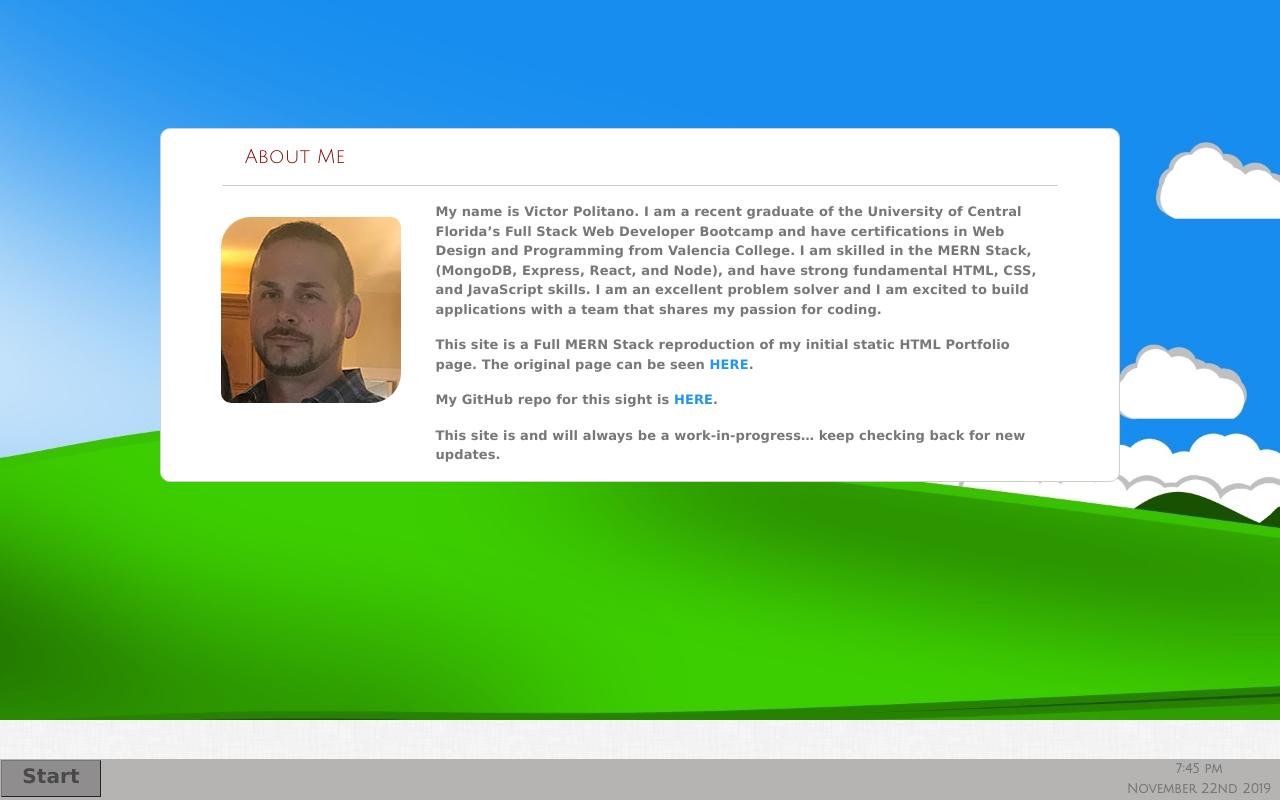
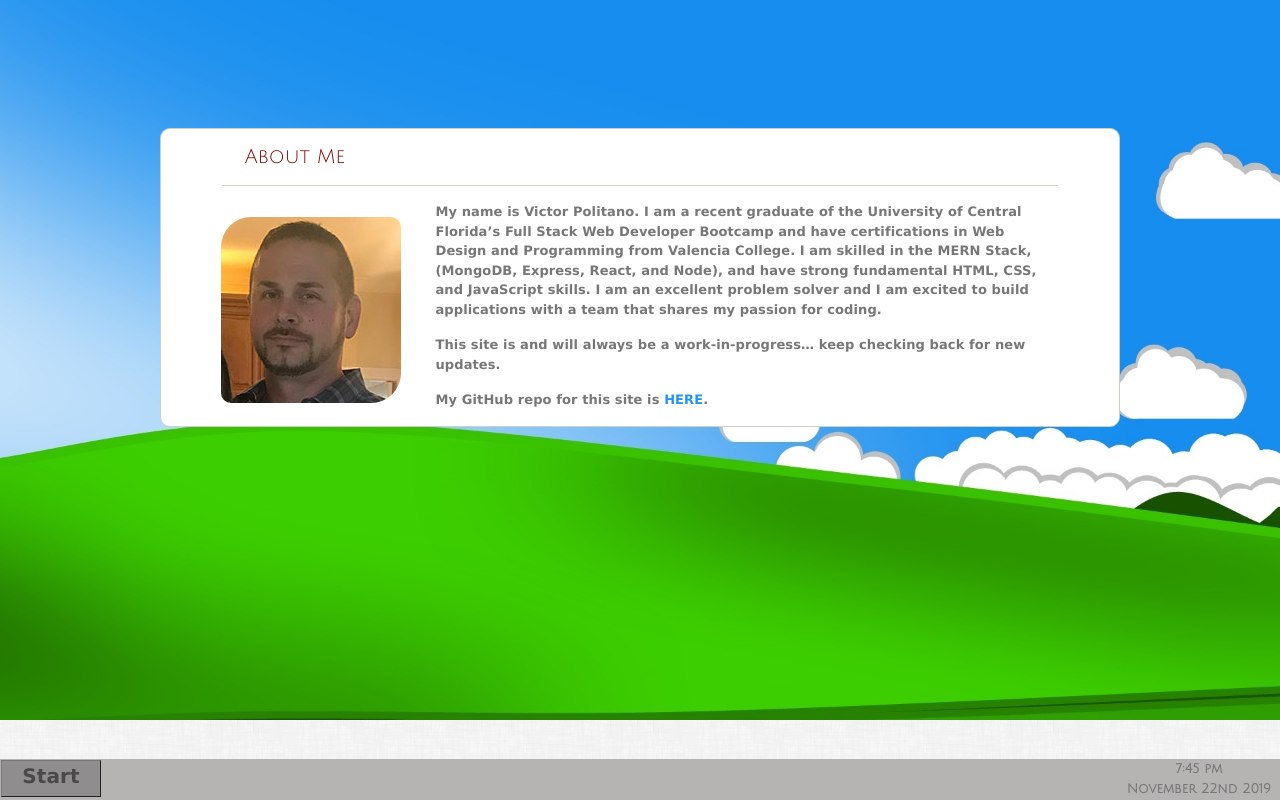
Before and after one commit to viant3/reactportfolio, a React (Create React App) app in the folder client/: page /#/ in a window 1280 px wide. Built offline with nearby package versions, Linux system fonts and the light colour scheme.

Commit message:
added text to About component

```diff
--- a/client/src/components/About/index.js
+++ b/client/src/components/About/index.js
@@ -25,15 +25,12 @@ function About() {
                         CSS, and JavaScript skills. I am an excellent problem solver and I am excited to build applications with
                         a team that shares my passion for coding.
                                        </p>
-                    <p>
-                        This site is a Full MERN Stack reproduction of my initial static HTML Portfolio page. The original page
-                            can be seen <a target="_blank" rel="noopener noreferrer" href="https://viant3.github.io/Portfolio/">HERE</a>.
-                                          </p>
-                    <p> My GitHub repo for this sight is <a target="_blank" rel="noopener noreferrer" href="https://github.com/viant3/reactportfolio">HERE</a>.
+                     <p>This site is and will always be a work-in-progress… keep checking back for new updates.
+                                        </p>
+                     <p>My GitHub repo for this site is <a target="_blank" rel="noopener noreferrer" href="https://github.com/viant3/reactportfolio">HERE</a>.
                                          </p>
 
-                    <p>This site is and will always be a work-in-progress… keep checking back for new updates.
-                                        </p>
+
                 </div>
 
             </div>
```
